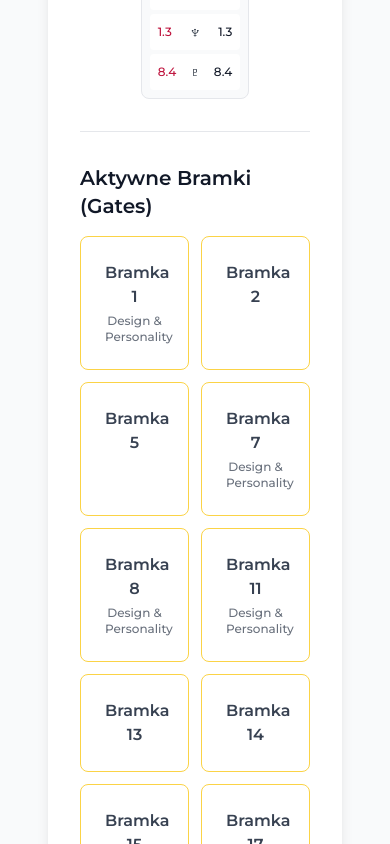
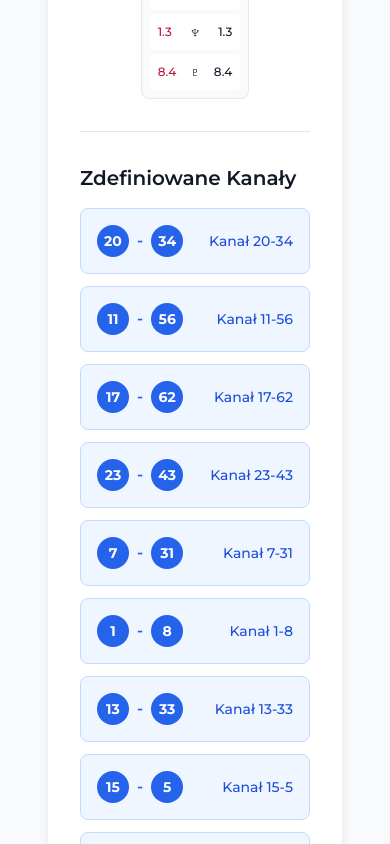
Before and after one commit to sqit-sqit/coach-frontend, a Next.js app: page /test in a window 390 px wide. Shown: the part 2480-3324 px from the top of the page. Built offline with nearby package versions, Linux system fonts and the light colour scheme; no server answers.

Commit message:
Channels display added, refresh button removed

```diff
--- a/src/app/hd/chart/page.js
+++ b/src/app/hd/chart/page.js
@@ -89,10 +89,6 @@ function HDChartContent() {
     alert("Funkcja jeszcze niedostępna");
   };
 
-  const handleRefreshData = () => {
-    setLoading(true);
-    fetchSessionData();
-  };
 
   const handleResultClick = (type, value, label) => {
     setSelectedResult({
@@ -256,16 +252,7 @@ function HDChartContent() {
 
       {/* Birth Data */}
       <div className="bg-white rounded-lg shadow-lg p-6 mb-8">
-        <div className="flex justify-between items-center mb-4">
-          <h2 className="text-xl font-semibold">Dane urodzenia</h2>
-          <button
-            onClick={handleRefreshData}
-            className="text-sm bg-blue-100 text-blue-700 px-3 py-1 rounded-lg hover:bg-blue-200 transition flex items-center"
-            title="Odśwież dane z bazy"
-          >
-            🔄 Odśwież
-          </button>
-        </div>
+        <h2 className="text-xl font-semibold mb-4">Dane urodzenia</h2>
         <div className="grid md:grid-cols-2 gap-4 text-sm">
           <div>
             <span className="font-medium">Imię:</span> {sessionData.name}
--- a/src/components/BodygraphWrapper.js
+++ b/src/components/BodygraphWrapper.js
@@ -121,6 +121,39 @@ export default function BodygraphWrapper({ sessionData }) {
           </div>
         </div>
 
+        {/* Channels Section */}
+        {definedChannels && definedChannels.length > 0 && (
+          <div className="mt-8 pt-8 border-t border-gray-200">
+            <h3 className="text-xl font-semibold mb-4">Zdefiniowane Kanały</h3>
+            <div className="grid grid-cols-1 sm:grid-cols-2 md:grid-cols-3 gap-3">
+              {definedChannels.map((channel) => {
+                const [gate1, gate2] = channel.split('-').map(Number);
+                return (
+                  <div
+                    key={channel}
+                    className="bg-blue-50 border border-blue-200 rounded-lg p-4 hover:bg-blue-100 transition"
+                  >
+                    <div className="flex items-center justify-between">
+                      <div className="flex items-center space-x-2">
+                        <div className="w-8 h-8 bg-blue-600 text-white rounded-full flex items-center justify-center text-sm font-bold">
+                          {gate1}
+                        </div>
+                        <span className="text-blue-600 font-semibold">-</span>
+                        <div className="w-8 h-8 bg-blue-600 text-white rounded-full flex items-center justify-center text-sm font-bold">
+                          {gate2}
+                        </div>
+                      </div>
+                      <span className="text-blue-700 text-sm font-medium">
+                        Kanał {channel}
+                      </span>
+                    </div>
+                  </div>
+                );
+              })}
+            </div>
+          </div>
+        )}
+
         {/* Gates Section */}
         <div className="mt-8 pt-8 border-t border-gray-200">
           <h3 className="text-xl font-semibold mb-4">Aktywne Bramki (Gates)</h3>
```
